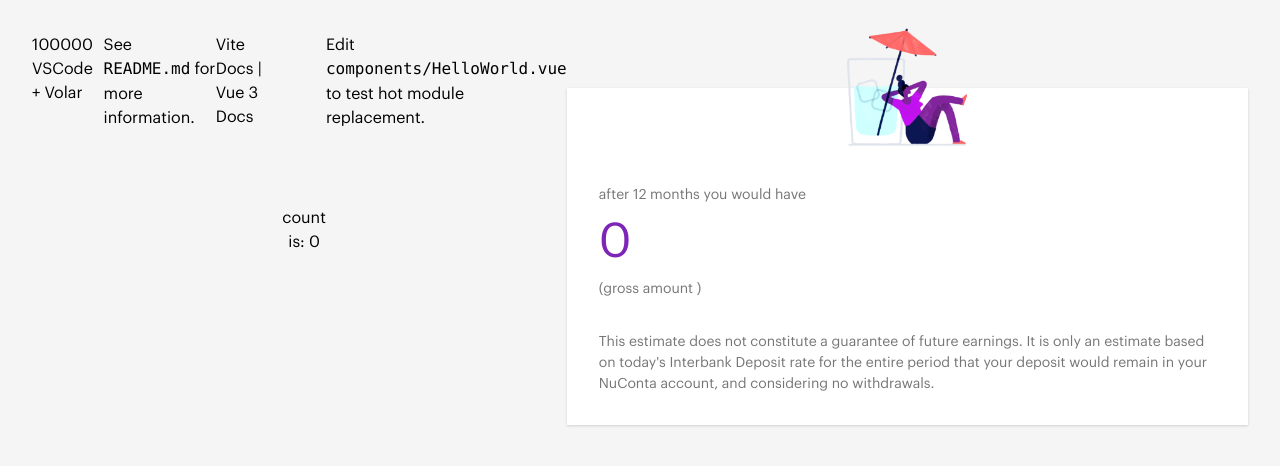
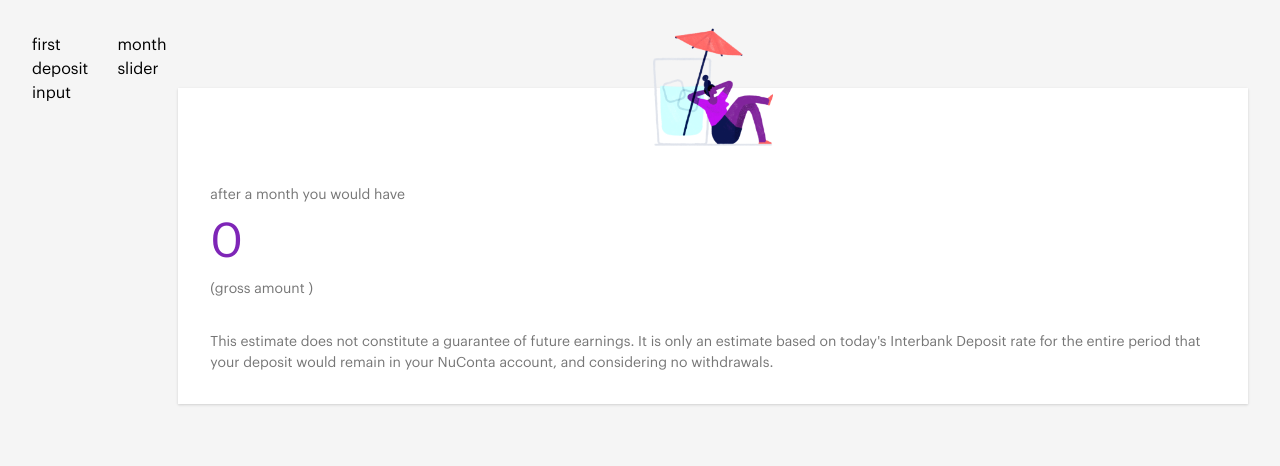
Before and after one commit to thalesagapito/nuconta-calculator, a Vue app: page / in a window 1280 px wide. Shown: the top 466 px of the page. Built offline with nearby package versions, Linux system fonts and the light colour scheme.

Commit message:
simplify component naming

```diff
--- a/src/app.vue
+++ b/src/app.vue
@@ -1,17 +1,17 @@
 <script setup lang="ts">
-import NucontaCalculatorInput from './components/nuconta-calculator-input.vue'
-import NucontaCalculatorOutput from './components/nuconta-calculator-output.vue'
+import CalculatorInput from './components/calculator-input.vue'
+import CalculatorOutput from './components/calculator-output.vue'
 </script>
 
 <template>
-  <div class="nuconta-calculator-wrapper">
-    <nuconta-calculator-input />
-    <nuconta-calculator-output />
+  <div class="calculator-wrapper">
+    <calculator-input />
+    <calculator-output />
   </div>
 </template>
 
-<style lang="postcss">
-.nuconta-calculator-wrapper {
+<style lang="postcss" scoped>
+.calculator-wrapper {
   @apply flex flex-col sm:flex-row p-8;
 }
 </style>
--- /dev/null
+++ b/src/components/calculator-input-first-deposit-input.vue
@@ -0,0 +1,24 @@
+<script setup lang="ts">
+const props = withDefaults(
+  defineProps<{
+    firstDepositAmount: number
+  }>(),
+  {
+    firstDepositAmount: 0,
+  },
+)
+
+const emit = defineEmits<{
+  (e: 'update:firstDepositAmount', value: number): void
+}>()
+
+</script>
+
+<template>
+  <p>
+    first deposit input
+  </p>
+</template>
+
+<style lang="postcss" scoped>
+</style>
--- /dev/null
+++ b/src/components/calculator-input-month-slider.vue
@@ -0,0 +1,24 @@
+<script setup lang="ts">
+const props = withDefaults(
+  defineProps<{
+    months: number
+  }>(),
+  {
+    months: 12,
+  },
+)
+
+const emit = defineEmits<{
+  (e: 'update:months', value: number): void
+}>()
+
+</script>
+
+<template>
+  <p>
+    month slider
+  </p>
+</template>
+
+<style lang="postcss" scoped>
+</style>
--- /dev/null
+++ b/src/components/calculator-input.vue
@@ -0,0 +1,30 @@
+<script setup lang="ts">
+import { ref } from 'vue'
+import MonthSlider from './calculator-input-month-slider.vue'
+import FirstDepositInput from './calculator-input-first-deposit-input.vue'
+
+const props = withDefaults(
+  defineProps<{
+    firstDepositAmount: number
+    months: number
+  }>(),
+  {
+    firstDepositAmount: 100000,
+    months: 1,
+  },
+)
+
+const emit = defineEmits<{
+  (e: 'update:firstDepositAmount', value: number): void
+  (e: 'update:months', value: number): void
+}>()
+
+</script>
+
+<template>
+  <first-deposit-input />
+  <month-slider />
+</template>
+
+<style lang="postcss" scoped>
+</style>
--- a/src/components/nuconta-calculator-output.vue
+++ b/src/components/calculator-output.vue
@@ -1,15 +1,18 @@
 <script setup lang="ts">
 import { useI18n } from 'vue-i18n'
 
-withDefaults(defineProps<{
-  grossAmount: number
-  amount: number
-  months: number
-}>(), {
-  grossAmount: 0,
-  amount: 0,
-  months: 12,
-})
+withDefaults(
+  defineProps<{
+    grossAmount: number
+    amount: number
+    months: number
+  }>(),
+  {
+    grossAmount: 0,
+    amount: 0,
+    months: 1,
+  },
+)
 
 const { t } = useI18n()
 </script>
--- a/src/components/nuconta-calculator-input.vue
+++ /dev/null
@@ -1,43 +0,0 @@
-<script setup lang="ts">
-import { ref } from 'vue'
-
-const props = withDefaults(defineProps<{
-  firstDepositAmount: number
-  months: number
-}>(), {
-  firstDepositAmount: 100000,
-  months: 12,
-})
-
-const count = ref(0)
-</script>
-
-<template>
-  <p>
-    {{ firstDepositAmount }}
-    <a href="https://code.visualstudio.com/" target="_blank">VSCode</a>
-    +
-    <a href="https://github.com/johnsoncodehk/volar" target="_blank">Volar</a>
-  </p>
-
-  <p>See <code>README.md</code> for more information.</p>
-
-  <p>
-    <a href="https://vitejs.dev/guide/features.html" target="_blank">
-      Vite Docs
-    </a>
-    |
-    <a href="https://v3.vuejs.org/" target="_blank">Vue 3 Docs</a>
-  </p>
-
-  <button type="button" @click="count++">
-    count is: {{ count }}
-  </button>
-  <p>
-    Edit
-    <code>components/HelloWorld.vue</code> to test hot module replacement.
-  </p>
-</template>
-
-<style scoped>
-</style>
```
